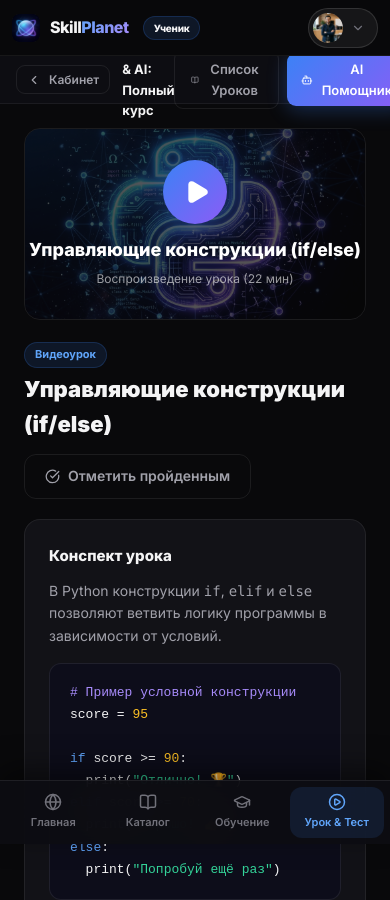
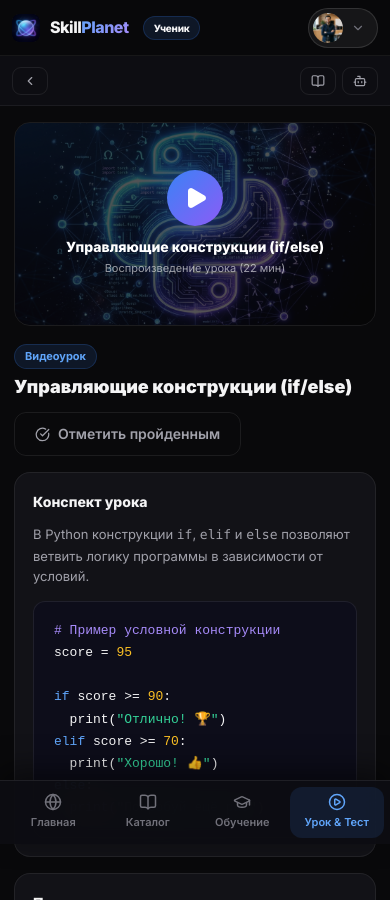
Before and after one commit to sadirov-dev/skill-planet, a React (Vite) app: page / in a window 390 px wide. Both pictures are taken after a click on the element 195 px from the left and 911 px from the top of the page. Built offline with nearby package versions, Linux system fonts and the light colour scheme.

Commit message:
fix(lesson-page): make lesson top bar and sidebars 100% responsive on mobile devices

```diff
--- a/src/pages/LessonPage.tsx
+++ b/src/pages/LessonPage.tsx
@@ -9,7 +9,7 @@ export default function LessonPage({ theme, onNavigate }: Props) {
   const course = mockCourses[0];
   const [activeLesson, setActiveLesson] = useState('l3');
   const [completed, setCompleted] = useState<Set<string>>(new Set(['l1', 'l2']));
-  const [sidebarOpen, setSidebarOpen] = useState(true);
+  const [sidebarOpen, setSidebarOpen] = useState(false);
   const [aiOpen, setAiOpen] = useState(false);
   const [aiInput, setAiInput] = useState('');
   const [aiMsgs, setAiMsgs] = useState<{ role: 'user' | 'ai'; text: string }[]>([
@@ -30,7 +30,7 @@ export default function LessonPage({ theme, onNavigate }: Props) {
     setAiInput('');
     setAiMsgs(p => [...p, { role: 'user', text: txt }]);
     setTimeout(() => {
-      setAiMsgs(p => [...p, { role: 'ai', text: `В Python отступы (4 пробела) определяют блок кода. Для объвления функций используем def, а len() возвращает целое число (int).` }]);
+      setAiMsgs(p => [...p, { role: 'ai', text: `В Python отступы (4 пробела) определяют блок кода. Для объявления функций используем def, а len() возвращает целое число (int).` }]);
     }, 600);
   };
 
@@ -46,44 +46,51 @@ export default function LessonPage({ theme, onNavigate }: Props) {
 
   return (
     <div style={{ height: '100vh', display: 'flex', flexDirection: 'column', overflow: 'hidden', background: dark ? '#09090b' : '#f8fafc' }}>
-      {/* Top Bar */}
-      <div style={{ height: 48, borderBottom: `1px solid ${dark ? 'rgba(255,255,255,0.06)' : 'rgba(0,0,0,0.07)'}`, display: 'flex', alignItems: 'center', justifyContent: 'space-between', padding: '0 16px', background: dark ? '#0d0d12' : '#fff' }}>
-        <div style={{ display: 'flex', alignItems: 'center', gap: 12 }}>
-          <button className="btn btn-sm btn-ghost" onClick={() => onNavigate('student-dashboard')} style={{ padding: '4px 10px', fontSize: 12 }}>
-            <ChevronLeft size={14} /> Кабинет
+      {/* Clean Mobile-Responsive Top Bar */}
+      <div style={{ height: 50, borderBottom: `1px solid ${dark ? 'rgba(255,255,255,0.06)' : 'rgba(0,0,0,0.07)'}`, display: 'flex', alignItems: 'center', justifyContent: 'space-between', padding: '0 12px', background: dark ? '#0d0d12' : '#fff', gap: 8 }}>
+        <div style={{ display: 'flex', alignItems: 'center', gap: 8, overflow: 'hidden' }}>
+          <button className="btn btn-sm btn-ghost" onClick={() => onNavigate('student-dashboard')} style={{ padding: '6px 10px', fontSize: 12, flexShrink: 0 }}>
+            <ChevronLeft size={14} /> <span className="hidden sm:inline">Кабинет</span>
           </button>
-          <span style={{ fontSize: 13, fontWeight: 700, color: dark ? '#f4f4f5' : '#0f172a' }}>{course.title}</span>
+          <span style={{ fontSize: 13, fontWeight: 800, color: dark ? '#f4f4f5' : '#0f172a', whiteSpace: 'nowrap', overflow: 'hidden', textOverflow: 'ellipsis' }} className="hidden md:inline">
+            {course.title}
+          </span>
         </div>
 
-        <div style={{ display: 'flex', alignItems: 'center', gap: 8 }}>
-          <button className="btn btn-sm btn-ghost" onClick={() => setSidebarOpen(!sidebarOpen)}>
-            <BookOpen size={14} /> Список Уроков
+        <div style={{ display: 'flex', alignItems: 'center', gap: 6, flexShrink: 0 }}>
+          <button className={`btn btn-sm ${sidebarOpen ? 'btn-primary' : 'btn-ghost'}`} onClick={() => { setSidebarOpen(!sidebarOpen); if (aiOpen) setAiOpen(false); }} style={{ padding: '6px 10px', fontSize: 12 }}>
+            <BookOpen size={14} /> <span className="hidden sm:inline">Уроки</span>
           </button>
-          <button className="btn btn-sm btn-primary" onClick={() => setAiOpen(!aiOpen)} style={{ padding: '6px 14px' }}>
-            <Bot size={14} /> AI Помощник
+          <button className={`btn btn-sm ${aiOpen ? 'btn-primary' : 'btn-ghost'}`} onClick={() => { setAiOpen(!aiOpen); if (sidebarOpen) setSidebarOpen(false); }} style={{ padding: '6px 10px', fontSize: 12 }}>
+            <Bot size={14} /> <span className="hidden sm:inline">AI Помощник</span>
           </button>
         </div>
       </div>
 
       {/* Main Workspace */}
-      <div style={{ flex: 1, display: 'flex', overflow: 'hidden' }}>
+      <div style={{ flex: 1, display: 'flex', overflow: 'hidden', position: 'relative' }}>
 
-        {/* Sidebar */}
+        {/* Sidebar Program Overlay */}
         {sidebarOpen && (
           <div className="lesson-sidebar">
-            <div style={{ padding: 16, borderBottom: `1px solid ${dark ? 'rgba(255,255,255,0.06)' : 'rgba(0,0,0,0.07)'}` }}>
-              <div style={{ fontSize: 13, fontWeight: 800, color: dark ? '#f4f4f5' : '#0f172a' }}>Программа и Тесты</div>
-              <div className="prog-track" style={{ marginTop: 8 }}>
-                <div className="prog-fill" style={{ width: `${Math.round((completed.size / allLessons.length) * 100)}%` }} />
+            <div style={{ padding: 16, borderBottom: `1px solid ${dark ? 'rgba(255,255,255,0.06)' : 'rgba(0,0,0,0.07)'}`, display: 'flex', alignItems: 'center', justifyContent: 'space-between' }}>
+              <div>
+                <div style={{ fontSize: 13, fontWeight: 800, color: dark ? '#f4f4f5' : '#0f172a' }}>Программа и Тесты</div>
+                <div className="prog-track" style={{ marginTop: 6, width: 140 }}>
+                  <div className="prog-fill" style={{ width: `${Math.round((completed.size / allLessons.length) * 100)}%` }} />
+                </div>
               </div>
+              <button onClick={() => setSidebarOpen(false)} style={{ background: 'none', border: 'none', cursor: 'pointer', color: '#71717a' }}>
+                <X size={16} />
+              </button>
             </div>
             <div style={{ padding: 8 }}>
               {course.curriculum.map(mod => (
                 <div key={mod.id} style={{ marginBottom: 12 }}>
                   <div style={{ fontSize: 11, fontWeight: 700, color: '#71717a', padding: '6px 10px', textTransform: 'uppercase' }}>{mod.title}</div>
                   {mod.lessons.map(l => (
-                    <div key={l.id} onClick={() => { setActiveLesson(l.id); setQuizSubmitted(false); }} style={{ display: 'flex', alignItems: 'center', gap: 10, padding: '8px 10px', borderRadius: 9, cursor: 'pointer', background: l.id === activeLesson ? 'rgba(59,130,246,0.15)' : 'transparent', color: l.id === activeLesson ? '#60a5fa' : dark ? '#a1a1aa' : '#475569', fontSize: 12, fontWeight: 600 }}>
-                      {completed.has(l.id) ? <CheckCircle size={14} color="#34d399" /> : l.type === 'quiz' ? <HelpCircle size={14} color="#fbbf24" /> : <Circle size={14} color="#52525b" />}
+                    <div key={l.id} onClick={() => { setActiveLesson(l.id); setQuizSubmitted(false); setSidebarOpen(false); }} style={{ display: 'flex', alignItems: 'center', gap: 10, padding: '10px 12px', borderRadius: 10, cursor: 'pointer', background: l.id === activeLesson ? 'rgba(59,130,246,0.15)' : 'transparent', color: l.id === activeLesson ? '#60a5fa' : dark ? '#a1a1aa' : '#475569', fontSize: 13, fontWeight: 600 }}>
+                      {completed.has(l.id) ? <CheckCircle size={15} color="#34d399" /> : l.type === 'quiz' ? <HelpCircle size={15} color="#fbbf24" /> : <Circle size={15} color="#52525b" />}
                       <span style={{ flex: 1 }}>{l.title}</span>
                     </div>
                   ))}
@@ -94,27 +101,27 @@ export default function LessonPage({ theme, onNavigate }: Props) {
         )}
 
         {/* Lesson Main Content */}
-        <div className="lesson-main" style={{ padding: 24 }}>
-          <div style={{ maxWidth: 800, margin: '0 auto', display: 'flex', flexDirection: 'column', gap: 20 }}>
+        <div className="lesson-main" style={{ padding: '16px 14px', paddingBottom: 80 }}>
+          <div style={{ maxWidth: 800, margin: '0 auto', display: 'flex', flexDirection: 'column', gap: 16 }}>
 
             {curLesson.type === 'quiz' && curLesson.quiz ? (
               /* Interactive Quiz Interface */
-              <div className="card" style={{ padding: 28 }}>
-                <div style={{ display: 'flex', alignItems: 'center', gap: 10, marginBottom: 16 }}>
-                  <span className="badge badge-amber" style={{ fontSize: 12, padding: '6px 14px' }}>
-                    <HelpCircle size={14} /> Интерактивный Тестирование
+              <div className="card" style={{ padding: '20px 16px' }}>
+                <div style={{ display: 'flex', flexWrap: 'wrap', alignItems: 'center', gap: 8, marginBottom: 14 }}>
+                  <span className="badge badge-amber" style={{ fontSize: 11, padding: '4px 12px' }}>
+                    <HelpCircle size={13} /> Интерактивное Тестирование
                   </span>
-                  <span style={{ fontSize: 12, color: '#71717a' }}>+150 XP за успешное прохождение</span>
+                  <span style={{ fontSize: 12, color: '#71717a' }}>+150 XP за победу</span>
                 </div>
 
-                <h2 style={{ fontSize: 22, fontWeight: 900, color: dark ? '#f4f4f5' : '#0f172a', marginBottom: 20 }}>
+                <h2 style={{ fontSize: 'clamp(18px,3.5vw,22px)', fontWeight: 900, color: dark ? '#f4f4f5' : '#0f172a', marginBottom: 16 }}>
                   {curLesson.title}
                 </h2>
 
-                <div style={{ display: 'flex', flexDirection: 'column', gap: 24 }}>
+                <div style={{ display: 'flex', flexDirection: 'column', gap: 16 }}>
                   {curLesson.quiz.map((q, qIdx) => (
-                    <div key={q.id} style={{ padding: 18, borderRadius: 14, background: dark ? 'rgba(255,255,255,0.03)' : 'rgba(0,0,0,0.02)', border: `1px solid ${dark ? 'rgba(255,255,255,0.06)' : 'rgba(0,0,0,0.06)'}` }}>
-                      <div style={{ fontSize: 15, fontWeight: 700, color: dark ? '#f4f4f5' : '#0f172a', marginBottom: 14 }}>
+                    <div key={q.id} style={{ padding: 14, borderRadius: 14, background: dark ? 'rgba(255,255,255,0.03)' : 'rgba(0,0,0,0.02)', border: `1px solid ${dark ? 'rgba(255,255,255,0.06)' : 'rgba(0,0,0,0.06)'}` }}>
+                      <div style={{ fontSize: 14, fontWeight: 700, color: dark ? '#f4f4f5' : '#0f172a', marginBottom: 12 }}>
                         {qIdx + 1}. {q.question}
                       </div>
 
@@ -149,7 +156,7 @@ export default function LessonPage({ theme, onNavigate }: Props) {
                               key={optIdx}
                               onClick={() => handleSelectQuizOption(q.id, optIdx)}
                               style={{
-                                padding: '12px 16px', borderRadius: 11, border: `1px solid ${border}`,
+                                padding: '10px 14px', borderRadius: 11, border: `1px solid ${border}`,
                                 background: bg, color: color, fontSize: 13, fontWeight: 600,
                                 textAlign: 'left', cursor: quizSubmitted ? 'default' : 'pointer',
                                 transition: 'all 0.15s', fontFamily: 'inherit',
@@ -166,14 +173,14 @@ export default function LessonPage({ theme, onNavigate }: Props) {
                   ))}
 
                   {!quizSubmitted ? (
-                    <button className="btn btn-lg btn-primary" onClick={handleCalculateScore} style={{ marginTop: 8 }}>
+                    <button className="btn btn-lg btn-primary" onClick={handleCalculateScore} style={{ marginTop: 8, width: '100%' }}>
                       Завершить тест и получить баллы <Award size={18} />
                     </button>
                   ) : (
-                    <div style={{ padding: 18, borderRadius: 14, background: 'rgba(16,185,129,0.12)', border: '1px solid rgba(16,185,129,0.3)', textAlign: 'center' }}>
-                      <Award size={32} color="#34d399" style={{ margin: '0 auto 8px' }} />
-                      <h3 style={{ fontSize: 18, fontWeight: 900, color: '#34d399' }}>Тест успешно сдан! 🎉</h3>
-                      <p style={{ fontSize: 13, color: '#a1a1aa', marginTop: 4 }}>+150 XP добавлено в твой профиль. Урок отмечен пройденным!</p>
+                    <div style={{ padding: 16, borderRadius: 14, background: 'rgba(16,185,129,0.12)', border: '1px solid rgba(16,185,129,0.3)', textAlign: 'center' }}>
+                      <Award size={28} color="#34d399" style={{ margin: '0 auto 6px' }} />
+                      <h3 style={{ fontSize: 16, fontWeight: 900, color: '#34d399' }}>Тест успешно сдан! 🎉</h3>
+                      <p style={{ fontSize: 12, color: '#a1a1aa', marginTop: 4 }}>+150 XP добавлено в твой профиль. Урок отмечен пройденным!</p>
                     </div>
                   )}
                 </div>
@@ -184,20 +191,20 @@ export default function LessonPage({ theme, onNavigate }: Props) {
                 {/* Video Player */}
                 <div className="video-bg" style={{ borderRadius: 16, border: '1px solid rgba(255,255,255,0.08)', aspectRatio: '16/9', display: 'flex', alignItems: 'center', justifyContent: 'center', position: 'relative', overflow: 'hidden' }}>
                   <img src="/images/course_python.png" alt="" style={{ width: '100%', height: '100%', objectFit: 'cover', opacity: 0.3 }} />
-                  <div style={{ position: 'absolute', textAlign: 'center' }}>
-                    <div style={{ width: 64, height: 64, borderRadius: '50%', background: 'linear-gradient(135deg,#3b82f6,#8b5cf6)', display: 'flex', alignItems: 'center', justifyContent: 'center', margin: '0 auto 12px', boxShadow: '0 0 40px rgba(59,130,246,0.5)', cursor: 'pointer' }}>
-                      <Play size={26} fill="#fff" color="#fff" style={{ marginLeft: 3 }} />
+                  <div style={{ position: 'absolute', textAlign: 'center', padding: '0 12px' }}>
+                    <div style={{ width: 56, height: 56, borderRadius: '50%', background: 'linear-gradient(135deg,#3b82f6,#8b5cf6)', display: 'flex', alignItems: 'center', justifyContent: 'center', margin: '0 auto 10px', boxShadow: '0 0 40px rgba(59,130,246,0.5)', cursor: 'pointer' }}>
+                      <Play size={24} fill="#fff" color="#fff" style={{ marginLeft: 3 }} />
                     </div>
-                    <h3 style={{ fontSize: 18, fontWeight: 800, color: '#fff' }}>{curLesson.title}</h3>
-                    <p style={{ fontSize: 12, color: 'rgba(255,255,255,0.6)', marginTop: 4 }}>Воспроизведение урока ({curLesson.duration})</p>
+                    <h3 style={{ fontSize: 'clamp(14px,3vw,18px)', fontWeight: 800, color: '#fff' }}>{curLesson.title}</h3>
+                    <p style={{ fontSize: 11, color: 'rgba(255,255,255,0.6)', marginTop: 2 }}>Воспроизведение урока ({curLesson.duration})</p>
                   </div>
                 </div>
 
                 {/* Lesson Title & Checkmark */}
-                <div style={{ display: 'flex', alignItems: 'center', justifyContent: 'space-between', flexWrap: 'wrap', gap: 12 }}>
+                <div style={{ display: 'flex', alignItems: 'center', justifyContent: 'space-between', flexWrap: 'wrap', gap: 10 }}>
                   <div>
                     <span className="badge badge-blue">Видеоурок</span>
-                    <h1 style={{ fontSize: 22, fontWeight: 900, color: dark ? '#f4f4f5' : '#0f172a', marginTop: 4 }}>{curLesson.title}</h1>
+                    <h1 style={{ fontSize: 'clamp(18px,3.5vw,22px)', fontWeight: 900, color: dark ? '#f4f4f5' : '#0f172a', marginTop: 4 }}>{curLesson.title}</h1>
                   </div>
                   <button className={`btn btn-md ${completed.has(curLesson.id) ? 'btn-success' : 'btn-ghost'}`} onClick={() => setCompleted(p => { const n = new Set(p); n.has(curLesson.id) ? n.delete(curLesson.id) : n.add(curLesson.id); return n; })}>
                     <CheckCircle size={15} /> {completed.has(curLesson.id) ? 'Урок пройден' : 'Отметить пройденным'}
@@ -205,9 +212,9 @@ export default function LessonPage({ theme, onNavigate }: Props) {
                 </div>
 
                 {/* Code / Markdown Content */}
-                <div className="card" style={{ padding: 24 }}>
-                  <h3 style={{ fontSize: 15, fontWeight: 800, color: dark ? '#f4f4f5' : '#0f172a', marginBottom: 12 }}>Конспект урока</h3>
-                  <p style={{ fontSize: 14, color: dark ? '#a1a1aa' : '#475569', lineHeight: 1.6, marginBottom: 16 }}>
+                <div className="card" style={{ padding: 18 }}>
+                  <h3 style={{ fontSize: 14, fontWeight: 800, color: dark ? '#f4f4f5' : '#0f172a', marginBottom: 10 }}>Конспект урока</h3>
+                  <p style={{ fontSize: 13, color: dark ? '#a1a1aa' : '#475569', lineHeight: 1.6, marginBottom: 14 }}>
                     В Python конструкции <code>if</code>, <code>elif</code> и <code>else</code> позволяют ветвить логику программы в зависимости от условий.
                   </p>
                   <div className="code-block">
@@ -223,11 +230,11 @@ export default function LessonPage({ theme, onNavigate }: Props) {
                 </div>
 
                 {/* Homework Upload */}
-                <div className="card" style={{ padding: 24 }}>
-                  <h3 style={{ fontSize: 15, fontWeight: 800, color: dark ? '#f4f4f5' : '#0f172a', marginBottom: 6 }}>Практическое задание</h3>
-                  <p style={{ fontSize: 13, color: dark ? '#a1a1aa' : '#475569', marginBottom: 16 }}>Напишите программу проверки пароля с выводом сообщения об ошибке.</p>
-                  <div className="upload-zone">
-                    <Upload size={24} color="#60a5fa" style={{ margin: '0 auto 8px' }} />
+                <div className="card" style={{ padding: 18 }}>
+                  <h3 style={{ fontSize: 14, fontWeight: 800, color: dark ? '#f4f4f5' : '#0f172a', marginBottom: 4 }}>Практическое задание</h3>
+                  <p style={{ fontSize: 12, color: dark ? '#a1a1aa' : '#475569', marginBottom: 14 }}>Напишите программу проверки пароля с выводом сообщения об ошибке.</p>
+                  <div className="upload-zone" style={{ padding: '24px 16px' }}>
+                    <Upload size={22} color="#60a5fa" style={{ margin: '0 auto 6px' }} />
                     <p style={{ fontSize: 13, fontWeight: 600, color: dark ? '#f4f4f5' : '#0f172a' }}>Загрузить файл .py</p>
                   </div>
                 </div>
@@ -237,20 +244,20 @@ export default function LessonPage({ theme, onNavigate }: Props) {
           </div>
         </div>
 
-        {/* AI Sidebar */}
+        {/* AI Sidebar Overlay */}
         {aiOpen && (
           <div className="lesson-ai">
-            <div style={{ padding: 14, borderBottom: `1px solid ${dark ? 'rgba(255,255,255,0.06)' : 'rgba(0,0,0,0.07)'}`, display: 'flex', alignItems: 'center', justifyContent: 'space-between' }}>
+            <div style={{ padding: 12, borderBottom: `1px solid ${dark ? 'rgba(255,255,255,0.06)' : 'rgba(0,0,0,0.07)'}`, display: 'flex', alignItems: 'center', justifyContent: 'space-between' }}>
               <div style={{ display: 'flex', alignItems: 'center', gap: 8 }}>
                 <Bot size={16} color="#a78bfa" />
                 <span style={{ fontSize: 13, fontWeight: 800, color: dark ? '#f4f4f5' : '#0f172a' }}>AI Помощник</span>
               </div>
-              <button onClick={() => setAiOpen(false)} style={{ background: 'none', border: 'none', cursor: 'pointer', color: '#71717a' }}><X size={14} /></button>
+              <button onClick={() => setAiOpen(false)} style={{ background: 'none', border: 'none', cursor: 'pointer', color: '#71717a' }}><X size={16} /></button>
             </div>
 
-            <div style={{ flex: 1, padding: 14, overflowY: 'auto', display: 'flex', flexDirection: 'column', gap: 10 }}>
+            <div style={{ flex: 1, padding: 12, overflowY: 'auto', display: 'flex', flexDirection: 'column', gap: 10 }}>
               {aiMsgs.map((m, i) => (
-                <div key={i} className={m.role === 'ai' ? 'msg-ai' : 'msg-user'} style={{ padding: '10px 14px', fontSize: 12, lineHeight: 1.5, maxWidth: '88%', alignSelf: m.role === 'ai' ? 'flex-start' : 'flex-end' }}>
+                <div key={i} className={m.role === 'ai' ? 'msg-ai' : 'msg-user'} style={{ padding: '10px 14px', fontSize: 12, lineHeight: 1.5, maxWidth: '90%', alignSelf: m.role === 'ai' ? 'flex-start' : 'flex-end' }}>
                   {m.text}
                 </div>
               ))}
```
Also changed, not shown: src/index.css (+26 -3 lines).
